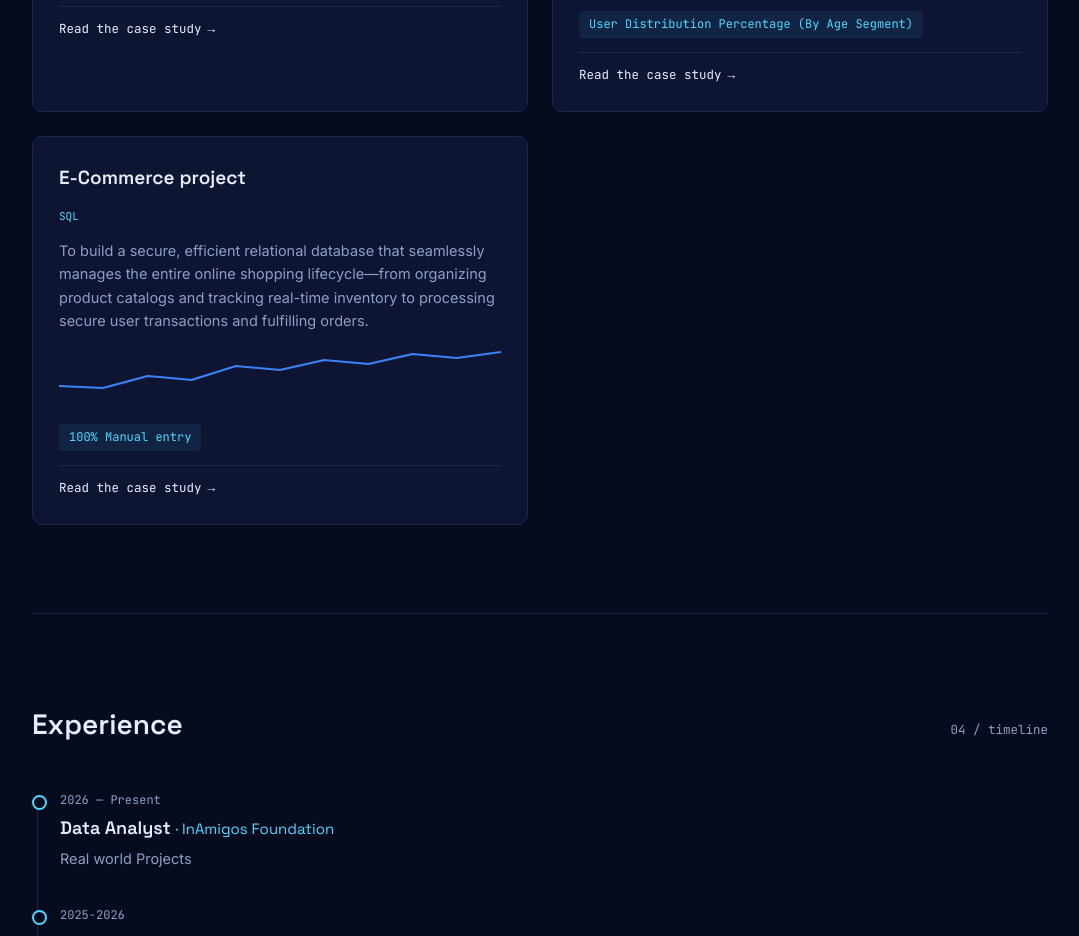
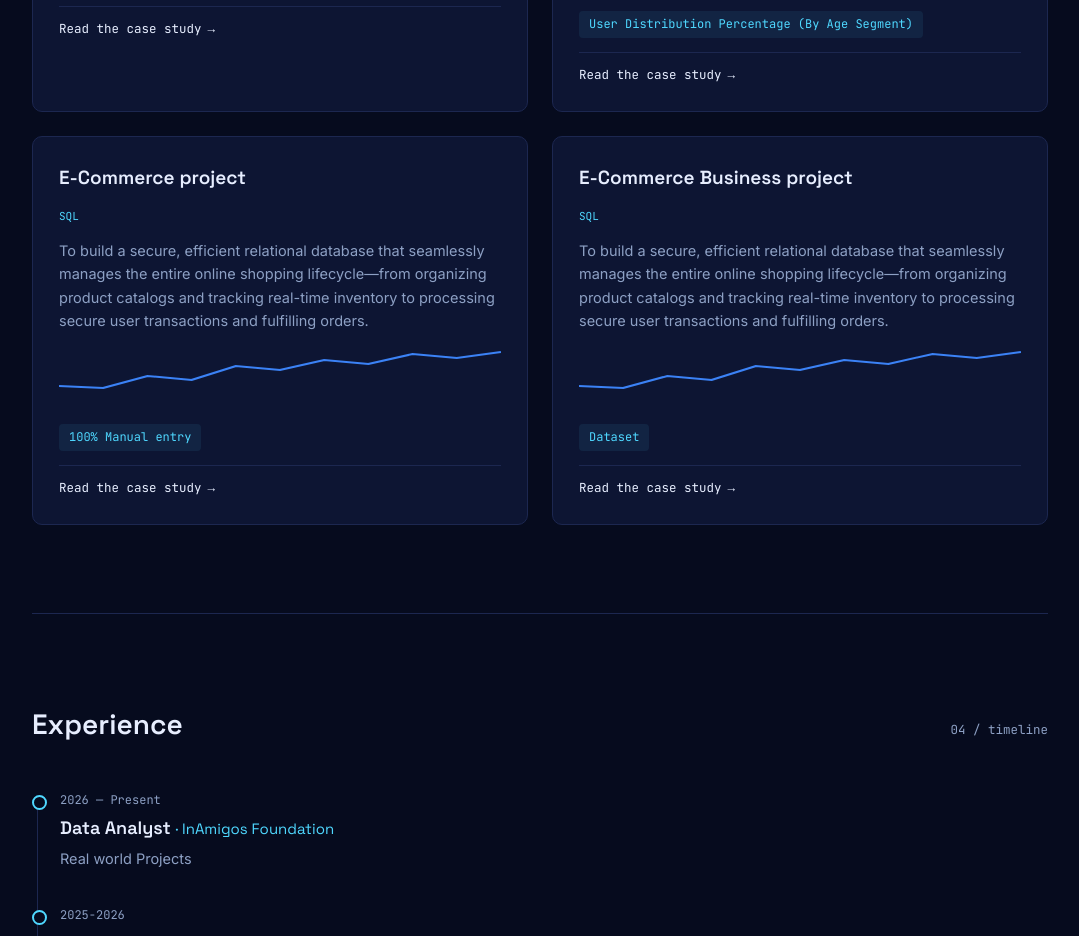
Before and after one commit to nishant-1718/Porfolio, a plain HTML site: page index.html in a window 1280 px wide. Shown: the part 2400-3336 px from the top of the page, without its empty margins (100-1179 px from the left). Drawn offline with nearby package versions, Linux system fonts and the light colour scheme; animation ran at ten frames a second.

Commit message:
Add E-Commerce Business project card to index.html
Added a new card section for the E-Commerce Business project, including a description and link to the case study.

```diff
--- a/index.html
+++ b/index.html
@@ -343,7 +343,14 @@
         <span class="metric">100% Manual entry</span>
         <a href="https://github.com/nishant-1718/E-Commerce-Project.git" class="card-link">Read the case study <span>→</span></a>
       </div>
-
+      <div class="card">
+        <h3>E-Commerce Business project</h3>
+        <div class="stack">SQL</div>
+        <p class="desc">To build a secure, efficient relational database that seamlessly manages the entire online shopping lifecycle—from organizing product catalogs and tracking real-time inventory to processing secure user transactions and fulfilling orders.</p>
+        <svg viewBox="0 0 300 64" preserveAspectRatio="none"><polyline points="0,40 30,42 60,30 90,34 120,20 150,24 180,14 210,18 240,8 270,12 300,6" fill="none" stroke="#3B82F6" stroke-width="2"/></svg>
+        <span class="metric">Dataset</span>
+        <a href=" https://nishant-1718.github.io/E-Commerce_Business_Project/" class="card-link">Read the case study <span>→</span></a>
+      </div>
     </div>
   </section>
 
```
